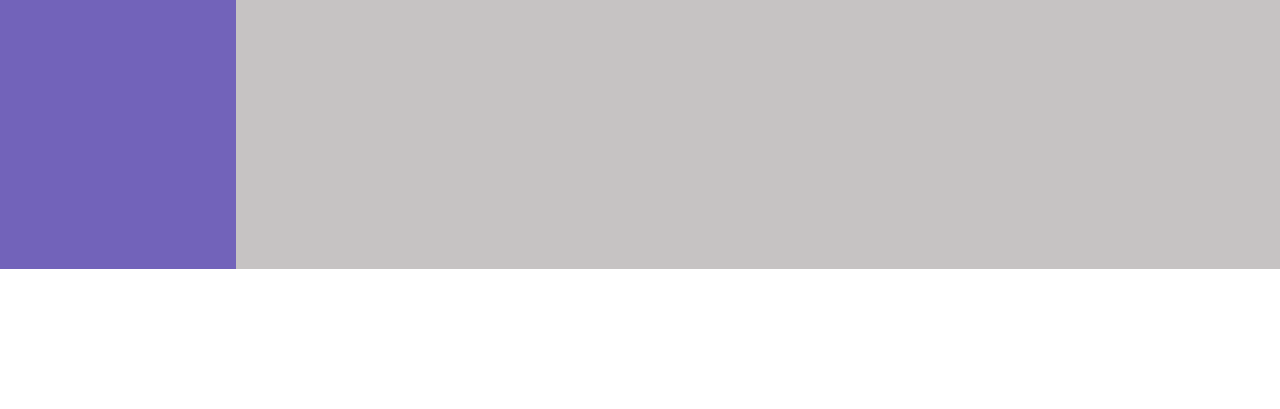
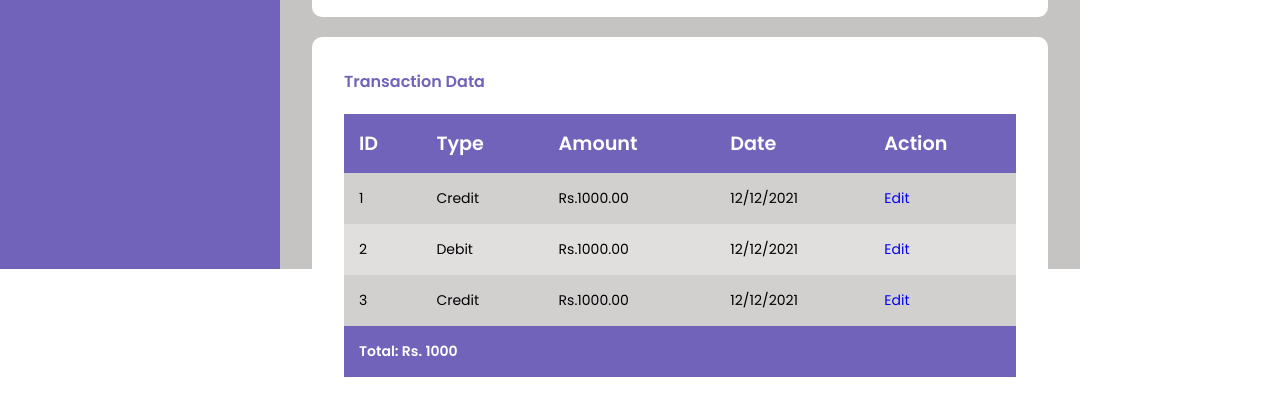
Before and after one commit to aatmik-panse/expenseTracker, a plain HTML site: page index.html in a window 1280 px wide. Shown: the part 531-940 px from the top of the page. Before the commit the page ends 800 px from the top, so only its background shows below. Drawn offline with Linux system fonts and the light colour scheme.

Commit message:
Table Added

```diff
--- a/index.html
+++ b/index.html
@@ -98,6 +98,51 @@
           </div>
         </div>
       </div>
+      <div class="tabular--wrap">
+        <h3 class="main--title">Transaction Data</h3>
+        <div class="table--container">
+          <table>
+            <thead>
+              <tr>
+                <th>ID</th>
+                <th>Type</th>
+                <th>Amount</th>
+                <th>Date</th>
+                <th>Action</th>
+              </tr>
+            </thead>
+            <tbody>
+              <tr>
+                <td>1</td>
+                <td>Credit</td>
+                <td>Rs.1000.00</td>
+                <td>12/12/2021</td>
+                <td><a href="#" class="btn--edit">Edit</a></td>
+              </tr>
+
+              <tr>
+                <td>2</td>
+                <td>Debit</td>
+                <td>Rs.1000.00</td>
+                <td>12/12/2021</td>
+                <td><a href="#" class="btn--edit">Edit</a></td>
+              </tr>
+              <tr>
+                <td>3</td>
+                <td>Credit</td>
+                <td>Rs.1000.00</td>
+                <td>12/12/2021</td>
+                <td><a href="#" class="btn--edit">Edit</a></td>
+              </tr>
+            </tbody>
+            <tfoot>
+              <tr>
+                <td colspan="7">Total: Rs. 1000</td>
+              </tr>
+            </tfoot>
+          </table>
+        </div>
+      </div>
     </div>
   </body>
 </html>
--- a/style.css
+++ b/style.css
@@ -68,7 +68,7 @@ a {
 }
 .main--content {
   position: relative;
-  width: 100%;
+  width: 100vh;
   height: 100vh;
   padding: 2rem;
   background: #c6c3c3;
@@ -129,6 +129,7 @@ a {
   background: #fff;
   padding: 2rem;
   border-radius: 10px;
+  margin-top: 20px;
 }
 .card--wrap {
   display: flex;
@@ -207,3 +208,52 @@ a {
 #lendIcon {
   background: rgb(246, 132, 132);
 }
+
+.tabular--wrap {
+  background: #fff;
+  margin-top: 20px;
+  border-radius: 10px;
+  padding: 2rem;
+}
+.table--container {
+  width: 100%;
+}
+table {
+  width: 100%;
+  border-collapse: collapse;
+}
+table thead {
+  font-size: 1.2rem;
+  background: rgba(114, 99, 186, 255);
+  color: #fff;
+  text-align: left;
+  font-weight: 500;
+}
+th {
+  text-align: left;
+  padding: 15px;
+}
+tbody {
+  background: rgb(210, 207, 207);
+}
+td {
+  padding: 15px;
+  font-size: 14px;
+}
+tr:nth-child(even) {
+  background: #e1dede;
+}
+tfoot {
+  background: rgba(114, 99, 186, 255);
+  font-weight: bold;
+  color: #fff;
+}
+tfoot td {
+  padding: 15px;
+}
+.table--container button {
+  background: rgba(114, 99, 186, 255);
+  color: #fff;
+  cursor: pointer;
+  transition: all 0.3s ease-in-out;
+}
```
